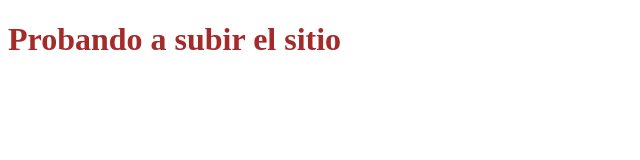
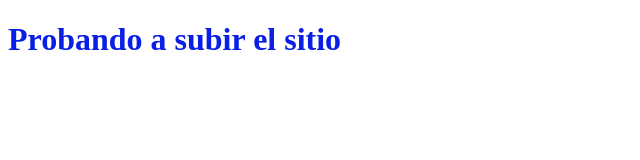
Before and after one commit to natanael1289/Sitio-nuevo, a plain HTML site: page index.html in a window 1280 px wide. Shown: the whole page, without its empty margins (0-640 px from the left). Drawn offline with Linux system fonts and the light colour scheme.

Commit message:
Update index.html

```diff
--- a/index.html
+++ b/index.html
@@ -7,7 +7,7 @@
 </head>
 <style>
     h1 {
-        color:brown;
+        color:rgb(9, 31, 230);
     }
 </style>
 <body>
```
